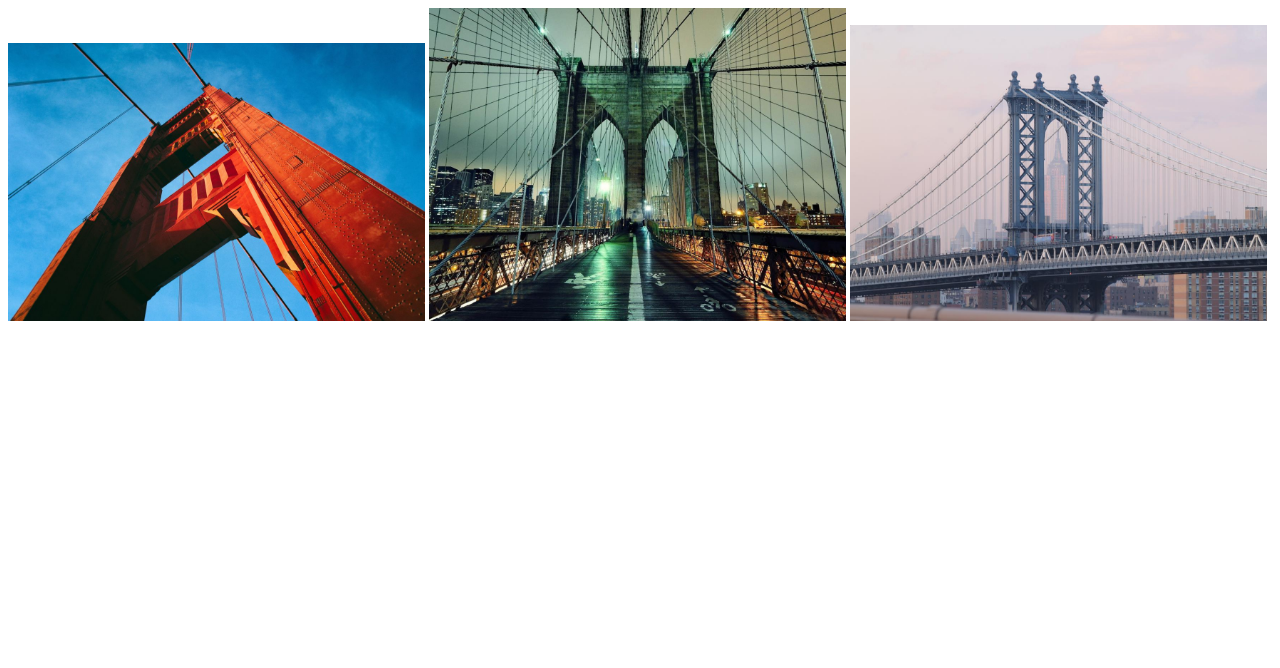
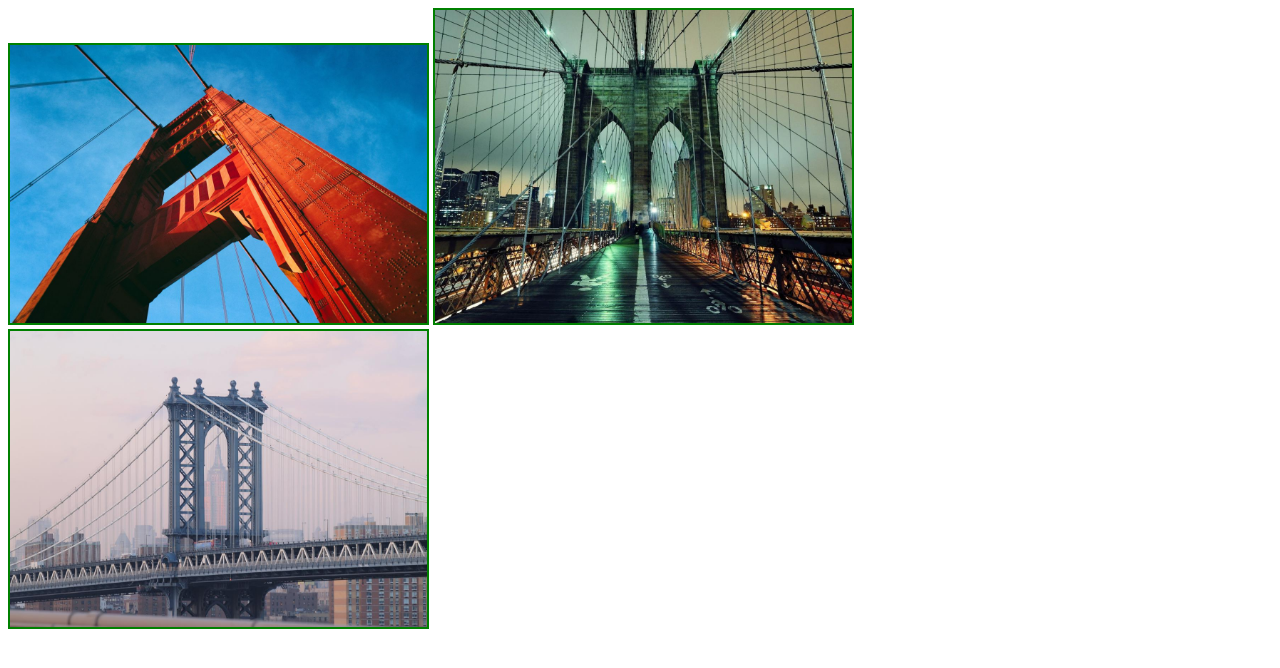
Before and after one commit to RonanVarvar/HW2-GIT, a plain HTML site: page index.html in a window 1280 px wide. Drawn offline with Linux system fonts and the light colour scheme.

Commit message:
HW2-GIT: fixed style.css (add new style for image)

```diff
--- a/style.css
+++ b/style.css
@@ -1,4 +1,5 @@
 img {
 	width: 33%;
 	height: 33%;
+	border: solid 2px green;
 }
```
